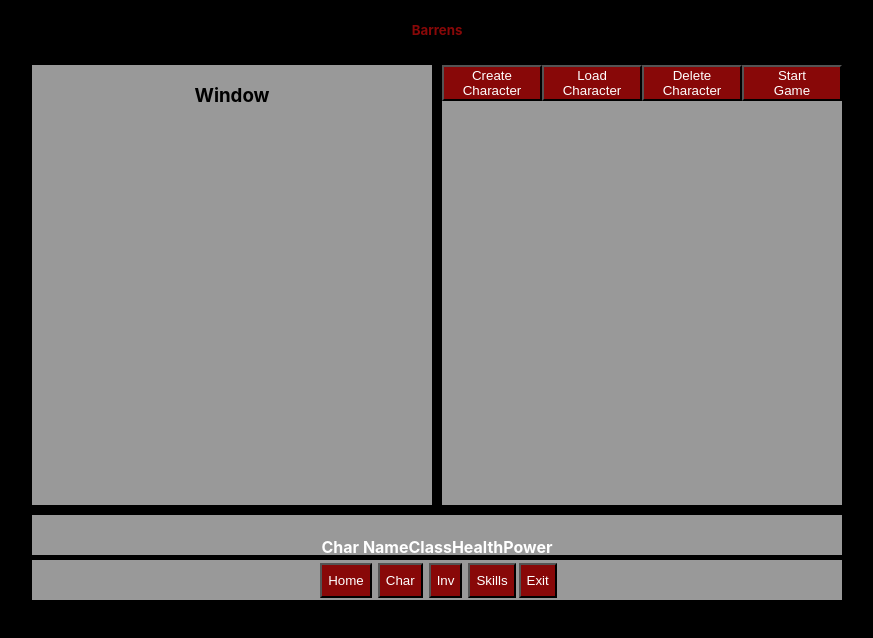
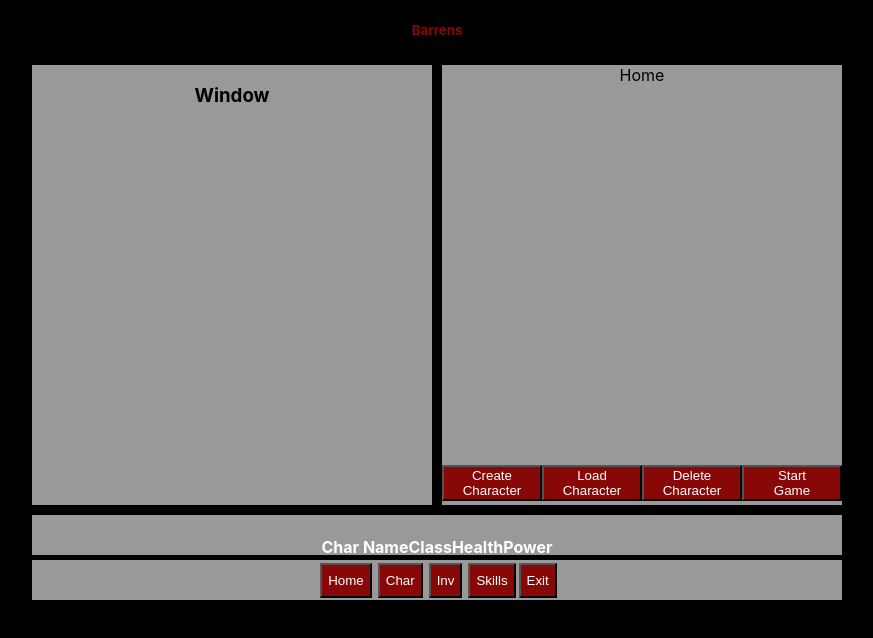
Before and after one commit to wkpescherine/Projects-2025-, a React (Create React App) app in the folder barrens/: page /viewport in a window 1280 px wide. Shown: the top 638 px of the page, without its empty margins (203-1076 px from the left). Built offline with nearby package versions, Linux system fonts and the light colour scheme.

Commit message:
012725 Barren(0.6)     : Added Adventure Screen                          Updated Home Screen                          Added Load Char screen                          Added Delet Char screen                          Added mutliple functionalities to Home screen

```diff
--- a/barrens/src/actionport.js
+++ b/barrens/src/actionport.js
@@ -1,9 +1,18 @@
+import { useState } from 'react';
+
 import Home from "./home"
+import Adventure from "./adventure"
 
 function Actionport(){
+    const[actionPortView, setActionPortView] = useState("home")
+
+    const handleViewChange = (data) => {
+        setActionPortView(data)
+    }
     return(
         <div style={{width:"400px", background:"#999", margin:"5px"}}>
-            <Home />
+            {actionPortView === "home" && <Home getData={handleViewChange}/>}
+            {actionPortView === 'adventure' && <Adventure />}
         </div>
     );
 }
--- /dev/null
+++ b/barrens/src/adventure.js
@@ -0,0 +1,7 @@
+function Adventure(){
+    return(
+        <div>Adventure</div>
+    )
+}
+
+export default Adventure
--- /dev/null
+++ b/barrens/src/delchar.js
@@ -0,0 +1,6 @@
+function DelChar(){
+    return(
+        <div style={{height:"400px"}}>Delete Characters</div>
+    )
+}
+export default DelChar;
--- a/barrens/src/home.js
+++ b/barrens/src/home.js
@@ -3,32 +3,54 @@ import React, {useState} from 'react';
 import './index.css';
 
 import CreateChar from "./charcreate"
+import HomeInfo from "./homeinfo"
+import LoadChar from "./loadchar"
+import DelChar from "./delchar"
 
-function Home(){
-    const[homeView,setHomeView] = useState ("");
+function Home(props){
+    const[homeView,setHomeView] = useState ("home");
 
     function setActionCreate(){
         if(homeView=="create"){
-            setHomeView("")
+            setHomeView("home")
         }else{
             setHomeView("create")
         }
     }
 
+    function setActionLoad(){
+        if(homeView=="load"){
+            setHomeView("home")
+        }else{
+            setHomeView("load")
+        }
+    }
+    function setActionDelete(props){
+        if(homeView=="delete"){
+            setHomeView("home")
+        }else{
+            setHomeView("delete")
+        }
+    }
+
     function setActionStart(){
         if(homeView=="start"){
-            setHomeView("")
+            setHomeView("home")
         }else{
             setHomeView("start")
+            props.getData("adventure")
         }
     }
 
     return(
         <div style={{justifyContent:"center"}}>
             {homeView === "create" && <CreateChar/>}
+            {homeView === "home" && <HomeInfo/>}
+            {homeView === "delete" && <DelChar/>}
+            {homeView === "load" && <LoadChar/>}
             <button style={{width: "100px"}} onClick={setActionCreate}>Create Character</button>
-            <button style={{width: "100px"}}>Load Character</button>
-            <button style={{width: "100px"}}>Delete Character</button>
+            <button style={{width: "100px"}} onClick={setActionLoad}>Load Character</button>
+            <button style={{width: "100px"}} onClick={setActionDelete}>Delete Character</button>
             <button style={{width: "100px"}} onClick={setActionStart}>Start <br></br> Game</button>
         </div>
     )
--- /dev/null
+++ b/barrens/src/homeinfo.js
@@ -0,0 +1,6 @@
+function HomeInfo(){
+    return(
+        <div style={{height:"400px"}}>Home</div>
+    )
+}
+export default HomeInfo;
--- /dev/null
+++ b/barrens/src/loadchar.js
@@ -0,0 +1,6 @@
+function LoadChar(){
+    return(
+        <div style={{height:"400px"}}>Load Characters</div>
+    )
+}
+export default LoadChar;
```
Also changed, not shown: 1 other file (tests, documents, lock files or other folders).
